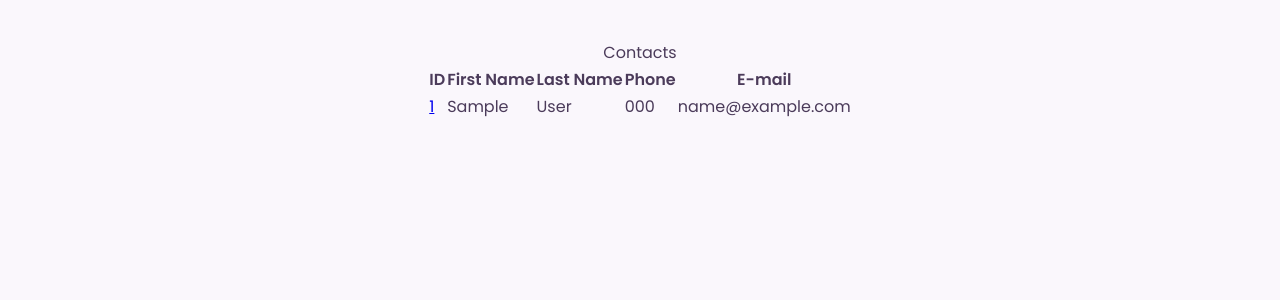
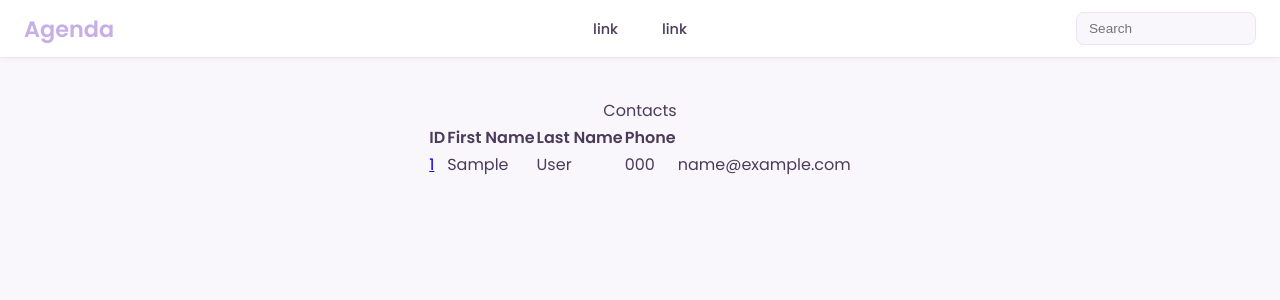
Before and after one commit to luiza-carla/agenda-curso, a Django app: page / in a window 1280 px wide. Shown: the top 300 px of the page. Run offline with Django 5.2, Linux system fonts and the light colour scheme; tables that the repository leaves empty hold one stand-in row (values such as "Sample post").

Commit message:
criação da partial header e head e css

```diff
--- /dev/null
+++ b/base_static/global/css/header.css
@@ -0,0 +1,93 @@
+.header {
+    position: relative;
+    display: flex;
+    justify-content: center;
+    align-items: center;
+    padding: 16px 24px;
+    background: var(--white);
+    border-bottom: 1px solid var(--border);
+    box-shadow: 0 2px 8px rgba(0, 0, 0, 0.03);
+}
+
+.header-heading {
+    position: absolute;
+    left: 24px;
+    font-size: 1.4rem;
+    font-weight: 600;
+}
+
+.header-heading a {
+    text-decoration: none;
+    color: var(--lavender-strong);
+    transition: opacity 0.2s ease;
+}
+
+.header-heading a:hover {
+    opacity: 0.8;
+}
+
+.menu-list {
+    list-style: none;
+    display: flex;
+    gap: 24px;
+}
+
+.menu-link {
+    text-decoration: none;
+    font-size: 0.9rem;
+    color: var(--text);
+    font-weight: 500;
+    padding: 6px 10px;
+    border-radius: 6px;
+    transition: all 0.2s ease;
+}
+
+.menu-link:hover {
+    background: var(--hover);
+    color: var(--label);
+}
+
+.search {
+    position: absolute;
+    right: 24px;
+    display: flex;
+    align-items: center;
+}
+
+.search-input {
+    padding: 8px 12px;
+    border-radius: 8px;
+    border: 1px solid var(--border);
+    background: var(--background);
+    font-size: 0.85rem;
+    outline: none;
+    transition: all 0.2s ease;
+    width: 180px;
+}
+
+.search-input:focus {
+    border-color: var(--lavender-strong);
+    background: var(--white);
+    box-shadow: 0 0 0 2px rgba(200, 174, 232, 0.2);
+}
+
+@media (max-width: 700px) {
+    .header {
+        flex-direction: column;
+        gap: 12px;
+        align-items: center;
+    }
+
+    .header-heading,
+    .search {
+        position: static;
+    }
+
+    .menu-list {
+        gap: 12px;
+    }
+
+    .search-input {
+        width: 100%;
+    }
+}
--- a/base_templates/global/base.html
+++ b/base_templates/global/base.html
@@ -1,15 +1,10 @@
-{% load static %}
 <!DOCTYPE html>
 <html lang="pt-BR">
-<head>
-    <meta charset="UTF-8">
-    <meta name="viewport" content="width=device-width, initial-scale=1.0">
-    <title>Document</title>
-    <link rel="stylesheet" href="{% static 'global/css/styles.css' %}">
+{% include 'global/partials/head.html' %}
     {% block head %}
     {% endblock %}
-</head>
 <body>
+{% include 'global/partials/header.html' %}
     <main class="content">
         {% block content %}
         {% endblock %}
--- /dev/null
+++ b/base_templates/global/partials/head.html
@@ -0,0 +1,10 @@
+{% load static %}
+<head>
+    <meta charset="UTF-8">
+    <meta name="viewport" content="width=device-width, initial-scale=1.0">
+    <title>{{ site_title }}Agenda</title>
+    <link rel="stylesheet" href="{% static './global/css/styles.css' %}">
+    <link rel="stylesheet" href="{% static './global/css/header.css' %}">
+    {% block head %}
+    {% endblock %}
+</head>
--- /dev/null
+++ b/base_templates/global/partials/header.html
@@ -0,0 +1,28 @@
+    <header class="header">
+        <h1 class="header-heading">
+            <a href="{% url 'contact:index' %}" class="header-">
+                Agenda
+            </a>
+        </h1>
+
+        <nav class="menu">
+            <ul class="menu-list">
+                <li class="menu">
+                    <a href="" class="menu-link">
+                        link
+                    </a>
+                </li>
+                <li class="menu">
+                    <a href="" class="menu-link">
+                        link
+                    </a>
+                </li>
+            </ul>
+        </nav>
+
+        <div class="search">
+            <form action="" method="get">
+                <input type="text" class="search-input" placeholder="Search" id="search" name="q">
+            </form>
+        </div>
+    </header>
--- a/contact/templates/contact/index.html
+++ b/contact/templates/contact/index.html
@@ -18,7 +18,7 @@
             <th class="table-header">First Name</th>
             <th class="table-header">Last Name</th>
             <th class="table-header">Phone</th>
-            <th class="table-header">E-mail</th>
+            {% if contact.email %} <th class="table-header">E-mail</th> {% endif %}
         </tr>
     </thead>
     <tbody>
@@ -38,8 +38,8 @@
                 <td class="table-cel">
                     {{ contact.phone }}
                 </td>
-                <td class="table-cel">
-                    {{ contact.email }}
+                {% if contact.email %} <td class="table-cel">
+                    {{ contact.email }} {% endif %}
                 </td>
             </tr>
         {% endfor %}
--- a/contact/urls.py
+++ b/contact/urls.py
@@ -5,5 +5,5 @@ app_name = 'contact'
 
 urlpatterns = [
     path('contact/<int:contact_id>/', views.contact, name='contact'),
-    path('', views.index, name='contact'),
+    path('', views.index, name='index'),
 ]
--- a/contact/views/contact_views.py
+++ b/contact/views/contact_views.py
@@ -5,7 +5,8 @@ def index(request):
     contacts = Contact.objects.filter(show=True).order_by('-first_name')
 
     context = {
-        'contacts': contacts
+        'contacts': contacts,
+        'site_title': 'Contatos - '
     }
 
     return render(request, 'contact/index.html', context)
@@ -15,7 +16,9 @@ def contact(request, contact_id):
     single_contact = get_object_or_404(Contact, pk=contact_id, show=True)
 
     context = {
-        'contact': single_contact
+        'contact': single_contact,
+        'site_title': f'{single_contact.first_name} {single_contact.last_name} - '
+
     }
     return render(request, 'contact/contact.html', context
                   )
```
